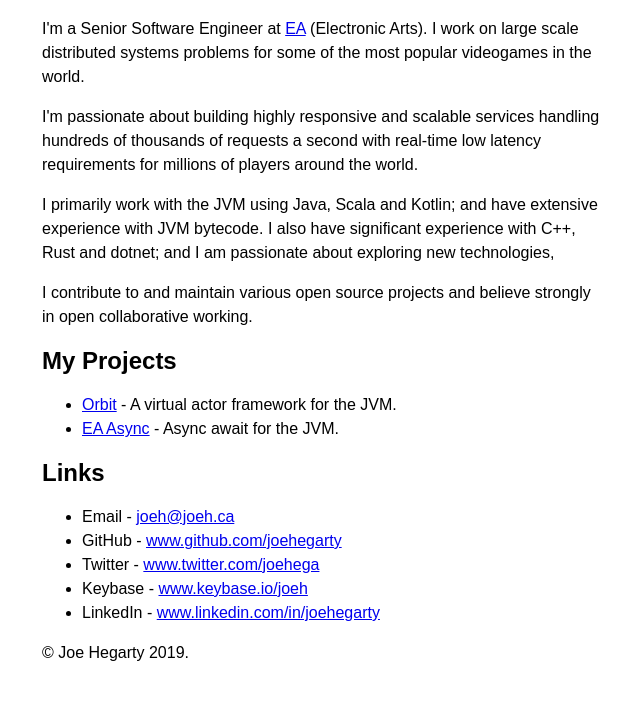
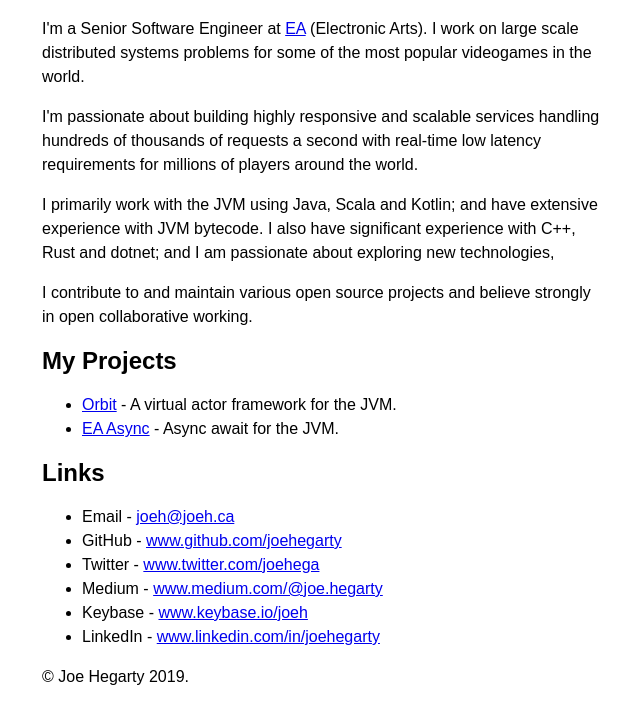
Before and after one commit to JoeHegarty/joehegarty.github.io, a plain HTML site: page index.html in a window 1280 px wide. Shown: the part 104-825 px from the top of the page, without its empty margins (318-958 px from the left). Before the commit the page ends 801 px from the top, so only its background shows below. Drawn offline with Linux system fonts and the light colour scheme.

Commit message:
Update index.html

```diff
--- a/index.html
+++ b/index.html
@@ -32,6 +32,7 @@
     <li>Email - <a href="mailto:joeh@joeh.ca">joeh@joeh.ca</a></li>
     <li>GitHub - <a href="https://www.github.com/joehegarty">www.github.com/joehegarty</a></li>
     <li>Twitter - <a href="https://www.twitter.com/joehega">www.twitter.com/joehega</a></li>
+    <li>Medium - <a href="https://medium.com/@joe.hegarty">www.medium.com/@joe.hegarty</a></li>
     <li>Keybase - <a href="https://www.keybase.io/joeh">www.keybase.io/joeh</a></li>
     <li>LinkedIn - <a href="https://www.linkedin.com/in/joehegarty">www.linkedin.com/in/joehegarty</a></li>
 </ul>
```
